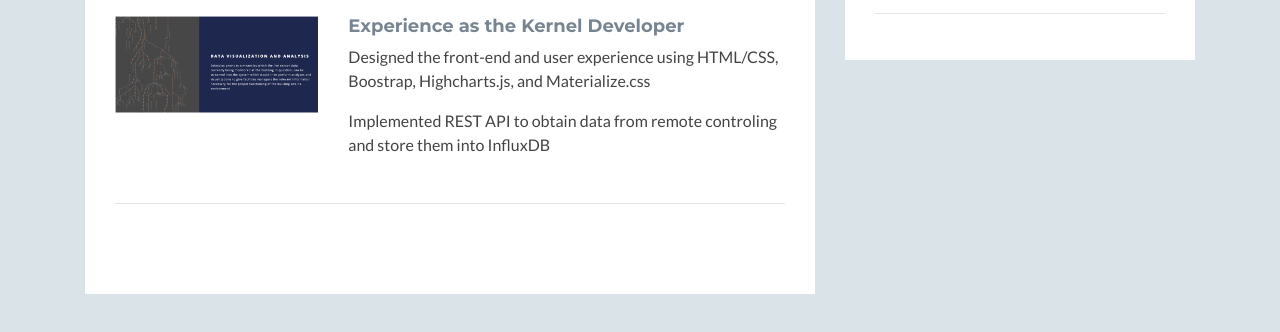
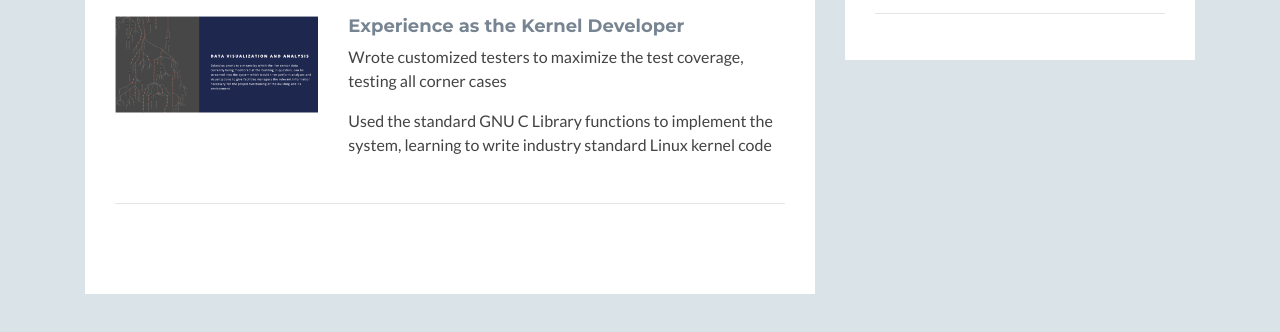
Before and after one commit to esjlee/esjlee.github.io, a plain HTML site: page index.html in a window 1280 px wide. Shown: the part 1921-2253 px from the top of the page. Drawn offline with nearby package versions, Linux system fonts and the light colour scheme; no server answers; a script that the page names is missing; some icons are missing; files whose address does not match are found by name.

Commit message:
edited index.html

```diff
--- a/index.html
+++ b/index.html
@@ -134,8 +134,10 @@
                                 </a>
                                 <div class="desc col-md-8 col-12">
                                     <h3 class="title">Experience as the Kernel Developer</h3>
-                                    <p>Designed the front-end and user experience using HTML/CSS, Boostrap, Highcharts.js, and Materialize.css</p>
-                                    <p>Implemented REST API to obtain data from remote controling and store them into InfluxDB</p>
+                                    <p>Wrote customized testers to maximize the test coverage, testing all corner cases</p>
+                                    <p>Used the standard GNU C Library functions to implement the system, learning to
+                                        write industry standard Linux kernel code
+                                    </p>
                                 </div><!--//desc-->
                             </div><!--//item-->
 
```
Also changed, not shown: 1 other file.
